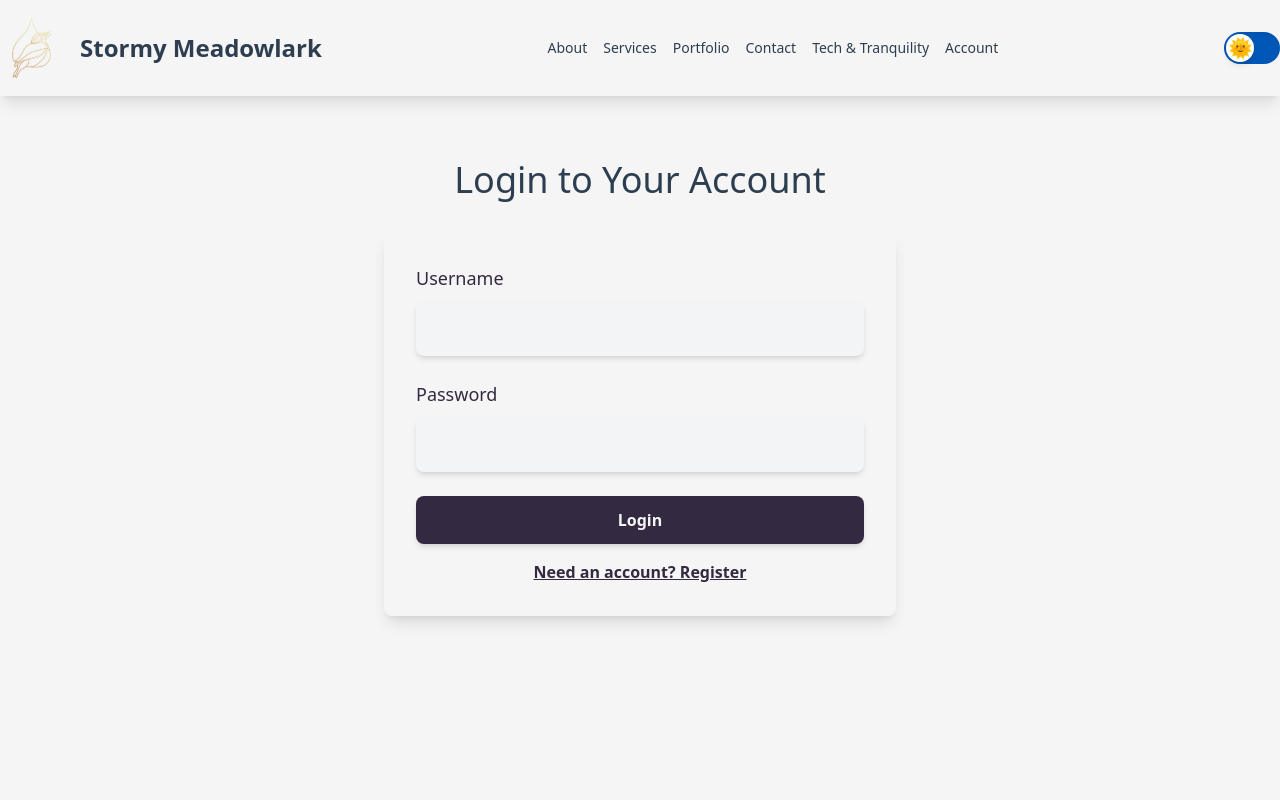
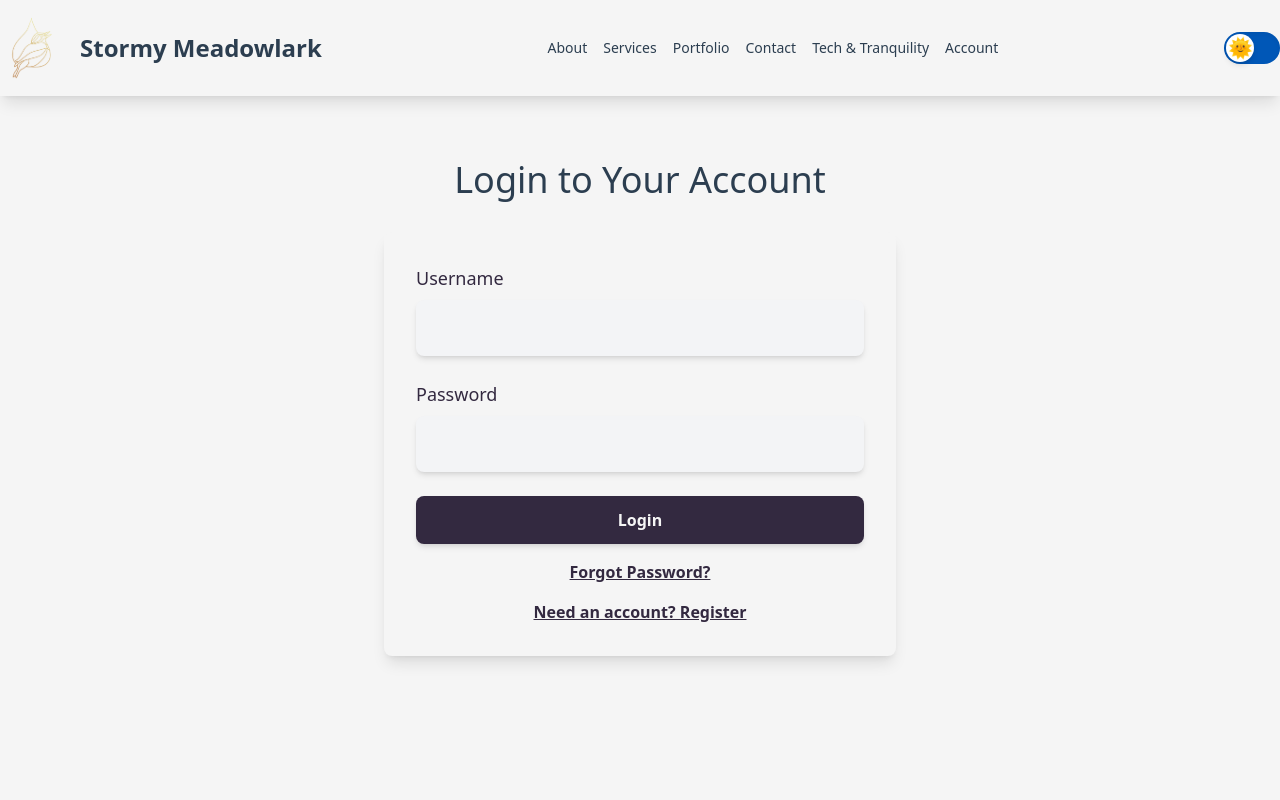
Before and after one commit to StormyMeadowlark/stormy-meadowlark, a React (Vite) app: page /account in a window 1280 px wide. Shown: the top 800 px of the page. Built offline with nearby package versions, Linux system fonts and the light colour scheme; what quill-image-resize-module-react would draw is missing.

Commit message:
password

```diff
--- a/src/pages/Account.jsx
+++ b/src/pages/Account.jsx
@@ -109,6 +109,11 @@ const Account = () => {
     }
   }
 
+  // Function for handling "Forgot Password"
+  const handleForgotPassword = () => {
+    navigate('/user/forgot-password') // Redirect to forgot password page
+  }
+
   return (
     <div className="bg-light dark:bg-dark-primary text-dark dark:text-dark-text min-h-screen py-40">
       <div className="container mx-auto">
@@ -186,6 +191,18 @@ const Account = () => {
             </form>
           )}
 
+          {/* Forgot Password Button */}
+          {isLogin && (
+            <div className="text-center mt-4">
+              <button
+                onClick={handleForgotPassword}
+                className="text-dark-primary dark:text-accent font-bold underline"
+              >
+                Forgot Password?
+              </button>
+            </div>
+          )}
+
           {/* Toggle between login and registration */}
           <div className="text-center mt-4">
             <button
```
